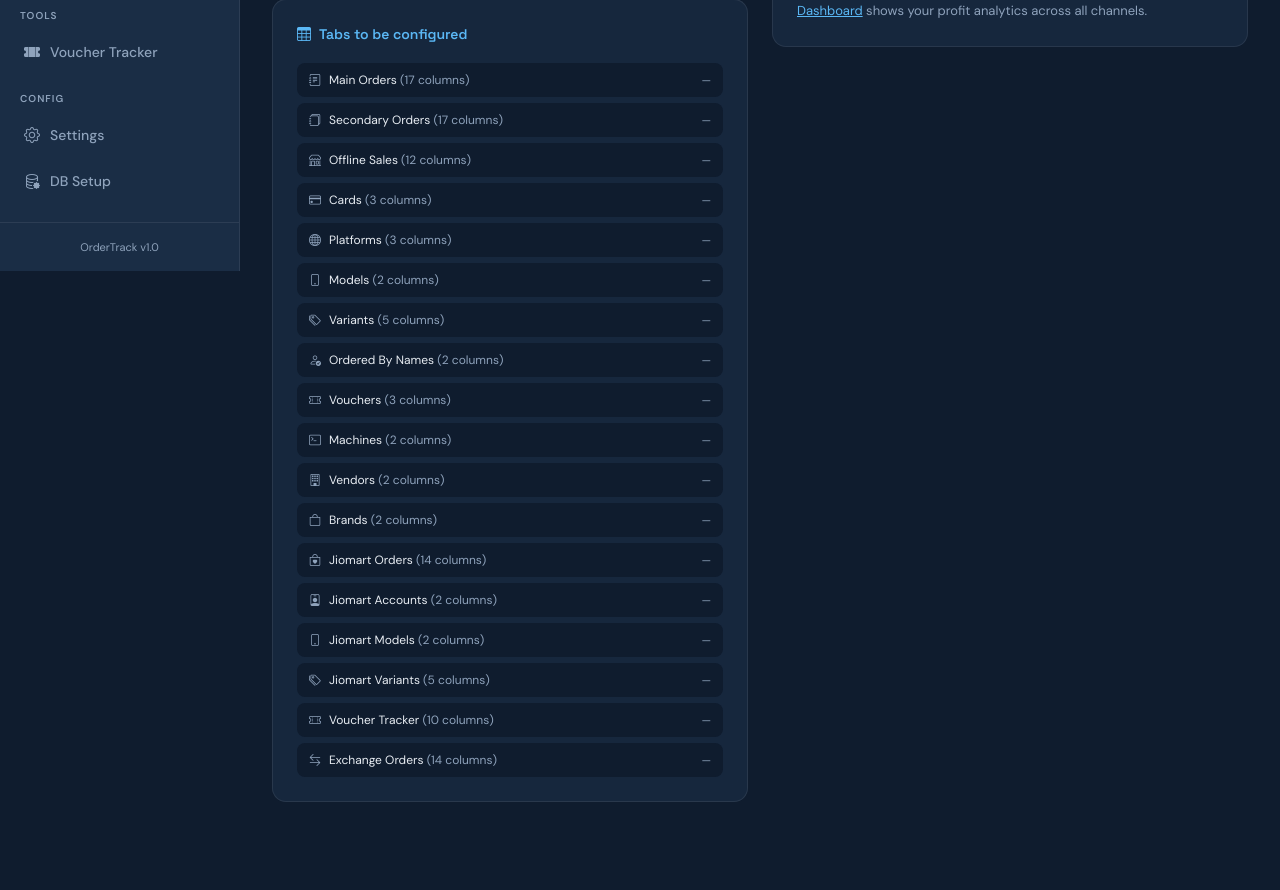
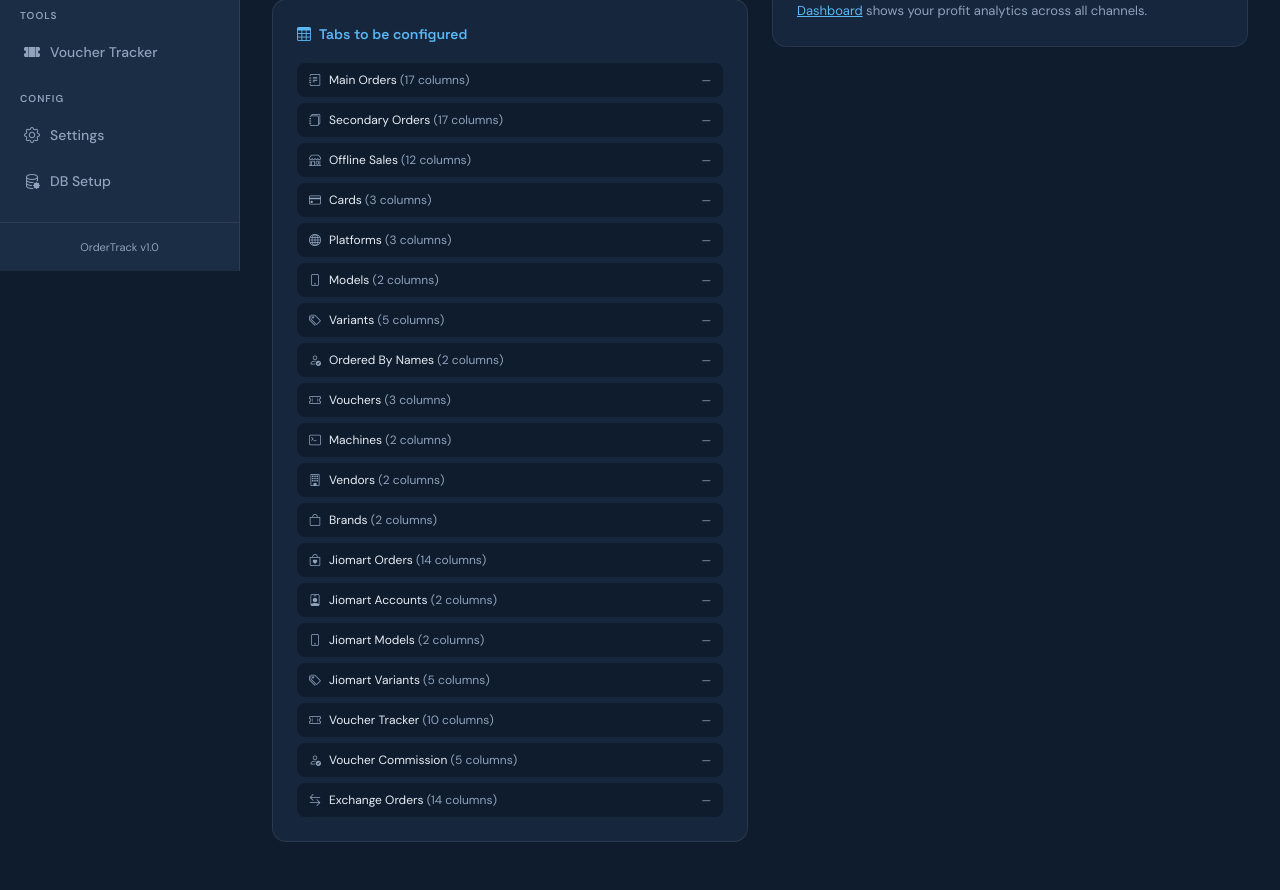
Before and after one commit to sadhukhangourab9-star/sales-tracker-made-by-claude, a Flask app: page /setup in a window 1280 px wide. Shown: the part 607-1497 px from the top of the page. Before the commit the page ends 1409 px from the top, so only its background shows below. Run offline with Flask 3, Linux system fonts and the light colour scheme; some libraries are stand-ins or nearby versions.

Commit message:
Add voucher commission tab to setup template

```diff
--- a/templates/setup.html
+++ b/templates/setup.html
@@ -57,6 +57,7 @@
           ('jiomart_models',    'Jiomart Models',          'bi-phone',              '2 columns'),
           ('jiomart_variants',  'Jiomart Variants',        'bi-tags',               '5 columns'),
           ('voucher_tracker',   'Voucher Tracker',          'bi-ticket-perforated',  '10 columns'),
+          ('voucher_commission', 'Voucher Commission',        'bi-person-check',       '5 columns'),
           ('exchange_orders',    'Exchange Orders',          'bi-arrow-left-right',   '14 columns'),
         ] %}
         {% for tab_id, tab_name, icon, cols in tabs %}
```
